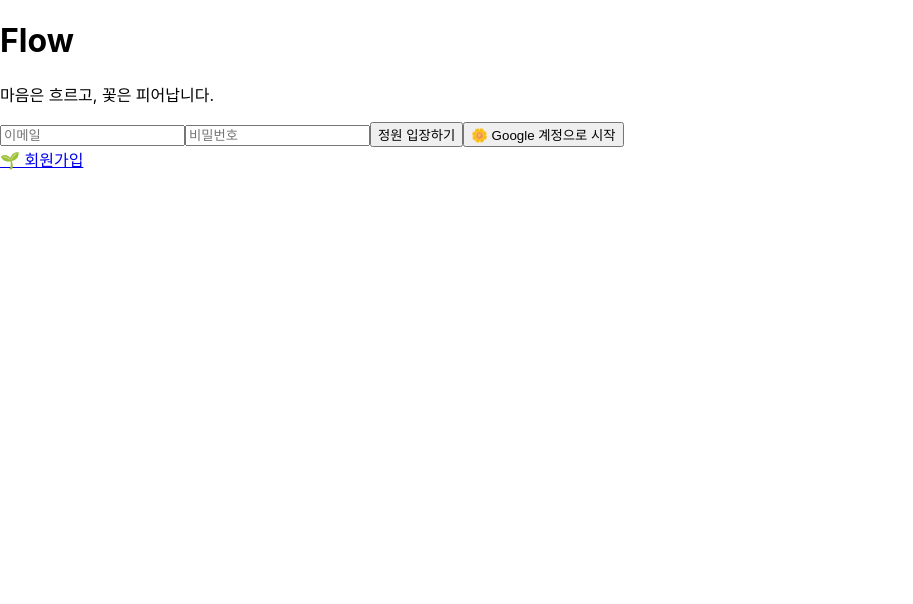
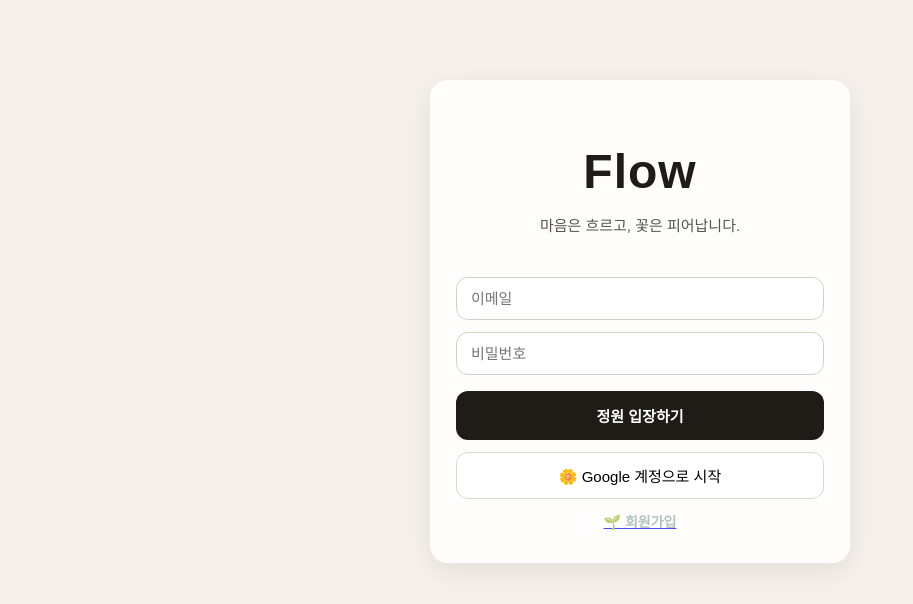
Before and after one commit to l1lsang/AIFlowerShop, a React (Create React App) app: page /login in a window 1280 px wide. Shown: the top 604 px of the page, without its empty margins (0-913 px from the left). Built offline with nearby package versions, Linux system fonts and the light colour scheme; no server answers.

Commit message:
Update index.css

```diff
--- a/src/index.css
+++ b/src/index.css
@@ -1,13 +1,264 @@
-body {
-  margin: 0;
-  font-family: -apple-system, BlinkMacSystemFont, 'Segoe UI', 'Roboto', 'Oxygen',
-    'Ubuntu', 'Cantarell', 'Fira Sans', 'Droid Sans', 'Helvetica Neue',
-    sans-serif;
-  -webkit-font-smoothing: antialiased;
-  -moz-osx-font-smoothing: grayscale;
+/* =========================
+   RESET
+========================= */
+* {
+  box-sizing: border-box;
 }
 
-code {
-  font-family: source-code-pro, Menlo, Monaco, Consolas, 'Courier New',
-    monospace;
+html, body {
+  margin: 0;
+  padding: 0;
+  font-family: "Pretendard", sans-serif;
+  background: #F5F1EA;
+  color: #1F1B17;
+  min-height: 100vh;
 }
+
+button {
+  font-family: inherit;
+  cursor: pointer;
+}
+
+/* =========================
+   GLOBAL LAYOUT
+========================= */
+.App {
+  max-width: 640px;
+  margin: 0 auto;
+  padding: 60px 24px;
+  text-align: center;
+}
+
+.flow-logo {
+  font-size: 48px;
+  font-weight: 600;
+  margin-bottom: 6px;
+  letter-spacing: 1px;
+}
+
+.flow-sub {
+  font-size: 15px;
+  opacity: 0.75;
+  margin-bottom: 42px;
+}
+
+/* =========================
+   LOGIN / SIGNUP
+========================= */
+.login-wrap, .auth-wrap {
+  max-width: 420px;
+  margin: 80px auto;
+  background: rgba(255,255,255,0.88);
+  padding: 32px 26px;
+  border-radius: 18px;
+  box-shadow: 0 8px 28px rgba(0,0,0,.08);
+  text-align: center;
+  animation: fadeIn .5s ease;
+}
+
+.auth-box, .login-box {
+  margin-top: 26px;
+  display: flex;
+  flex-direction: column;
+  gap: 12px;
+}
+
+.auth-box input, .login-box input {
+  padding: 12px 14px;
+  border-radius: 12px;
+  border: 1.8px solid #d6d1c7;
+  background: #fff;
+  font-size: 15px;
+}
+
+.auth-box input:focus, .login-box input:focus {
+  outline: none;
+  border-color: #8FAE9F;
+  box-shadow: 0 0 8px rgba(143,174,159,.35);
+}
+
+.btn-primary {
+  padding: 14px;
+  border-radius: 12px;
+  border: none;
+  margin-top: 4px;
+  background: #1F1B17;
+  color: #fff;
+  font-size: 15px;
+  font-weight: 600;
+  transition: .25s ease;
+}
+
+.btn-primary:hover {
+  opacity: .9;
+}
+
+.btn-google {
+  padding: 12px;
+  border-radius: 12px;
+  border: 1.6px solid #dcd8cf;
+  background: #fff;
+  font-size: 15px;
+  font-weight: 500;
+}
+
+.btn-google:hover {
+  background: #fafafa;
+}
+
+.auth-link, .login-link {
+  margin-top: 12px;
+  font-size: 14px;
+  opacity: .7;
+}
+
+.auth-link span, .login-link span {
+  color: #8FAE9F;
+  font-weight: 600;
+}
+
+/* =========================
+   CHAT FLOW
+========================= */
+.flow-chat {
+  display: flex;
+  flex-direction: column;
+  gap: 26px;
+}
+
+.flow-question {
+  font-size: 22px;
+  line-height: 1.6;
+  font-weight: 500;
+  margin-bottom: 6px;
+}
+
+.flow-input {
+  padding: 12px 18px;
+  border: none;
+  border-bottom: 1.4px solid #CFC7B5;
+  background: transparent;
+  font-size: 17px;
+}
+
+.flow-input:focus {
+  outline: none;
+  border-bottom: 1.4px solid #8FAE9F;
+}
+
+.flow-options {
+  display: flex;
+  gap: 12px;
+  justify-content: center;
+  flex-wrap: wrap;
+}
+
+.flow-option {
+  padding: 10px 16px;
+  border: 1px solid #D5D0C7;
+  border-radius: 14px;
+  background: #fff;
+  cursor: pointer;
+  transition: 0.25s;
+}
+
+.flow-option.active {
+  border-color: #8FAE9F;
+  background: rgba(143,174,159,.15);
+}
+
+.flow-next {
+  padding: 12px 22px;
+  border-radius: 12px;
+  border: none;
+  background: #1F1B17;
+  color: #fff;
+  align-self: flex-end;
+}
+
+.flow-next:disabled {
+  opacity: 0.4;
+  cursor: default;
+}
+
+/* =========================
+   RESULT CARD
+========================= */
+.result-container, .card-page {
+  margin-top: 30px;
+  text-align: center;
+}
+
+.flow-card, .card-item {
+  max-width: 380px;
+  margin: 0 auto 20px;
+  padding: 20px;
+  background: #fff;
+  border-radius: 18px;
+  box-shadow: 0 12px 28px rgba(0,0,0,.08);
+  text-align: left;
+}
+
+.card-image, .flower-img {
+  width: 100%;
+  border-radius: 12px;
+  margin-bottom: 16px;
+}
+
+.card-md {
+  line-height: 1.75;
+  margin-bottom: 14px;
+}
+
+/* =========================
+   BUTTONS
+========================= */
+.save-btn, .view-cards-btn, .logout-btn {
+  padding: 12px 18px;
+  border-radius: 12px;
+  border: none;
+  font-weight: 600;
+  transition: .25s;
+}
+
+.save-btn {
+  background: #F0E5DB;
+}
+
+.view-cards-btn {
+  background: linear-gradient(135deg, #b389ff, #ff99c8);
+  color: white;
+}
+
+.logout-btn {
+  background: transparent;
+  border: 1.6px solid #d5d5d5;
+  color: #666;
+}
+
+.save-btn:hover, .view-cards-btn:hover, .logout-btn:hover {
+  opacity: 0.9;
+  transform: translateY(-1px);
+}
+
+/* =========================
+   MISC
+========================= */
+.error-msg {
+  color: #ff4d4d;
+  margin-top: 8px;
+}
+
+.fade-in {
+  animation: fade 0.5s ease forwards;
+}
+
+@keyframes fade {
+  from { opacity: 0; transform: translateY(6px); }
+  to { opacity: 1; transform: translateY(0); }
+}
+
+.splash-wrap {
+  text-align: center;
+  padding: 60px 24px;
+}
```
